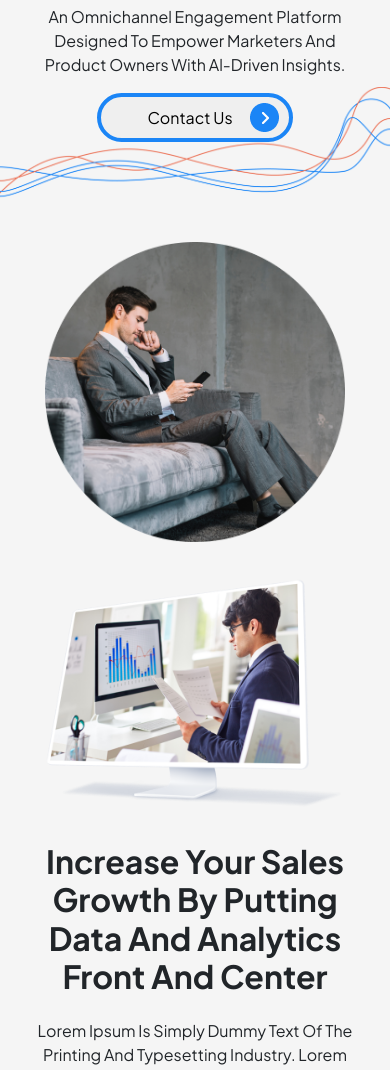
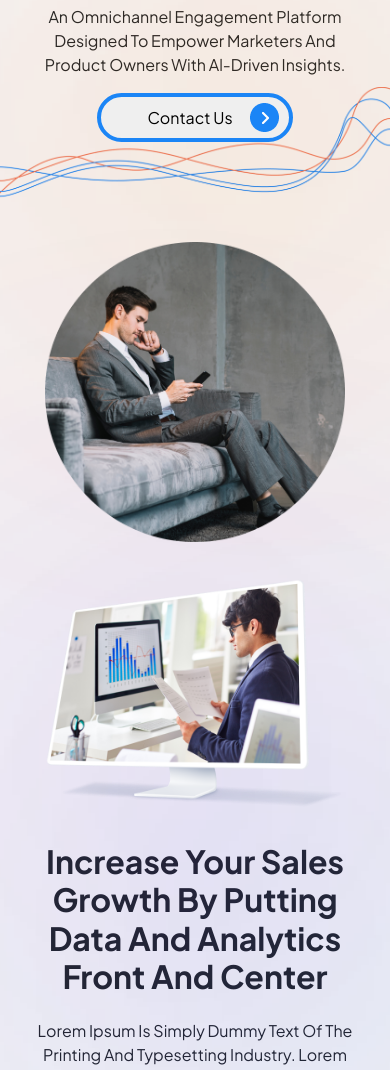
Before and after one commit to Joel-2021/homepage-scss, a plain HTML site: page index.html in a window 390 px wide. Shown: the part 333-1403 px from the top of the page. Drawn offline with nearby package versions, Linux system fonts and the light colour scheme.

Commit message:
with gradient

```diff
--- a/index.html
+++ b/index.html
@@ -62,9 +62,6 @@
           <div class="gradient-2 position-absolute"></div>
           <div class="gradient-3 position-absolute"></div>
           <div class="gradient-4 position-absolute"></div>
-          <div class="position-absolute w-fit lines">
-            <!-- <img src="assets/images/lines.png" alt="" /> -->
-          </div>
           <div>
             <h1>Customer Data Platform</h1>
             <p>
@@ -138,10 +135,6 @@
         </div>
       </section>
       <section class="customer d-flex position-relative">
-        <!-- <div class="gradient-1 position-absolute"></div>
-        <div class="gradient-2 position-absolute"></div>
-        <div class="gradient-3 position-absolute"></div>
-        <div class="gradient-4 position-absolute"></div> -->
         <div class="customer-content">
           <h1>Meet Your Customers Right Where They Are</h1>
           <p>
@@ -153,11 +146,6 @@
           <button class="d-flex justify-content-center align-items-center">
             Know More <img src="/assets/images/arrow.png" alt="" />
           </button>
-        </div>
-        <!-- <div class="customer-images position-relative">
-        </div> -->
-        <div class="lines position-absolute w-fit">
-          <!-- <img src="/assets/images/lines2.png" alt="" /> -->
         </div>
       </section>
       <footer>
--- a/styles.scss
+++ b/styles.scss
@@ -83,44 +83,33 @@ main {
   .hs-1 {
     gap: 100px;
     .gradient-1 {
-      width: 287.83px;
-      height: 277.27px;
-      left: 181px;
-      top: 500.89px;
+      width: 20%;
+      height: 30%;
+      left: 15%;
+      top: 60%;
       @include gradient(#ff2e00);
     }
     .gradient-2 {
-      width: 340.28px;
-      height: 300.09px;
-      left: 285.03px;
-      top: 301px;
+      width: 35%;
+      height: 30%;
+      left: 25%;
+      top: 30%;
       @include gradient(#ff2e00);
     }
     .gradient-3 {
-      width: 292.6px;
-      height: 277.27px;
-      left: 403.43px;
-      top: 498.22px;
+      width: 25%;
+      height: 30%;
+      left: 40%;
+      top: 70%;
       @include gradient(#ffc700);
     }
     .gradient-4 {
-      width: 442.81px;
-      height: 320.19px;
-      left: 181px;
-      top: 301px;
+      width: 45%;
+      height: 32%;
+      left: 18%;
+      top: 40%;
       @include gradient(#e69700);
     }
-    // .lines {
-    //   z-index: 0;
-    //   bottom: -70px;
-    //   left: -100px;
-    //   img {
-    //     width: 100vw;
-    //     max-width: 1920px;
-    //     object-fit: contain;
-    //     max-height: 100%;
-    //   }
-    // }
     h1 {
       font-family: "Raleway";
       font-weight: 800;
@@ -141,22 +130,22 @@ main {
   }
   .hs-2 {
     .gradient-1 {
-      width: 448.32px;
-      height: 426.45px;
-      left: 185px;
+      width: 40%;
+      height: 40%;
+      left: 18%;
       bottom: -10%;
       @include gradient(#e600b3);
     }
     .gradient-2 {
-      width: 357.44px;
-      height: 338.71px;
-      left: 292.39px;
+      width: 40%;
+      height:60%;
+      left: 30%;
       top: 50%;
       @include gradient(#2400ff);
     }
     .gradient-3 {
-      width: 540.94px;
-      height: 391.14px;
+      width: 45%;
+      height: 55%;
       left: 50%;
       @include gradient(#0069e5);
     }
@@ -360,13 +349,9 @@ footer {
   .hero-section {
     padding: 75px 30px 0 30px;
     background-position-y:20%;
-    // text-align: center;
     .hs-1 {
-      // flex-direction: column;
       div{
-        // display: flex;
-        // flex-direction: column;
-        // align-items: center;
+
         h1{
           font-size: xx-large;
         }
@@ -380,14 +365,7 @@ footer {
       }
     }
     .hs-2 {
-      // flex-direction: column;
-      .gradient-1,.gradient-2,.gradient-3,.gradient-4{
-        display: none;
-      }
       div{
-        // display: flex;
-        // flex-direction: column;
-        // align-items: center;
         h1{
           font-size: xx-large;
         }
@@ -455,9 +433,29 @@ footer {
     text-align: center;
     .hs-1 {
       flex-direction: column;
-      .gradient-1,.gradient-2,.gradient-3,.gradient-4{
-        display: none;
+      .gradient-1{
+        top: 20%;
+        left: 20%;
+        width: 50%;
       }
+      .gradient-2{
+        top: 30%;
+        left: 30%;
+        width: 50%;
+      }
+      .gradient-3{
+        top: 25%;
+        left: 40%;
+        width: 50%;
+      }
+      .gradient-4{
+        top: 10%;
+        left: 50%;
+        width: 50%;
+      }
+      // .gradient-1,.gradient-2,.gradient-3,.gradient-4{
+      //   display: none;
+      // }
       div{
         display: flex;
         flex-direction: column;
@@ -468,8 +466,17 @@ footer {
     }
     .hs-2 {
       flex-direction: column;
-      .gradient-1,.gradient-2,.gradient-3,.gradient-4{
-        display: none;
+      .gradient-1{
+        top: 10%;
+        width: 50%;
+      }
+      .gradient-2{
+        top:10%;
+        width:40%;
+      }
+      .gradient-3{
+        top: 30%;
+        width: 60%;
       }
       div{
         display: flex;
```
Also changed, not shown: css/styles.css, 1 other file.
